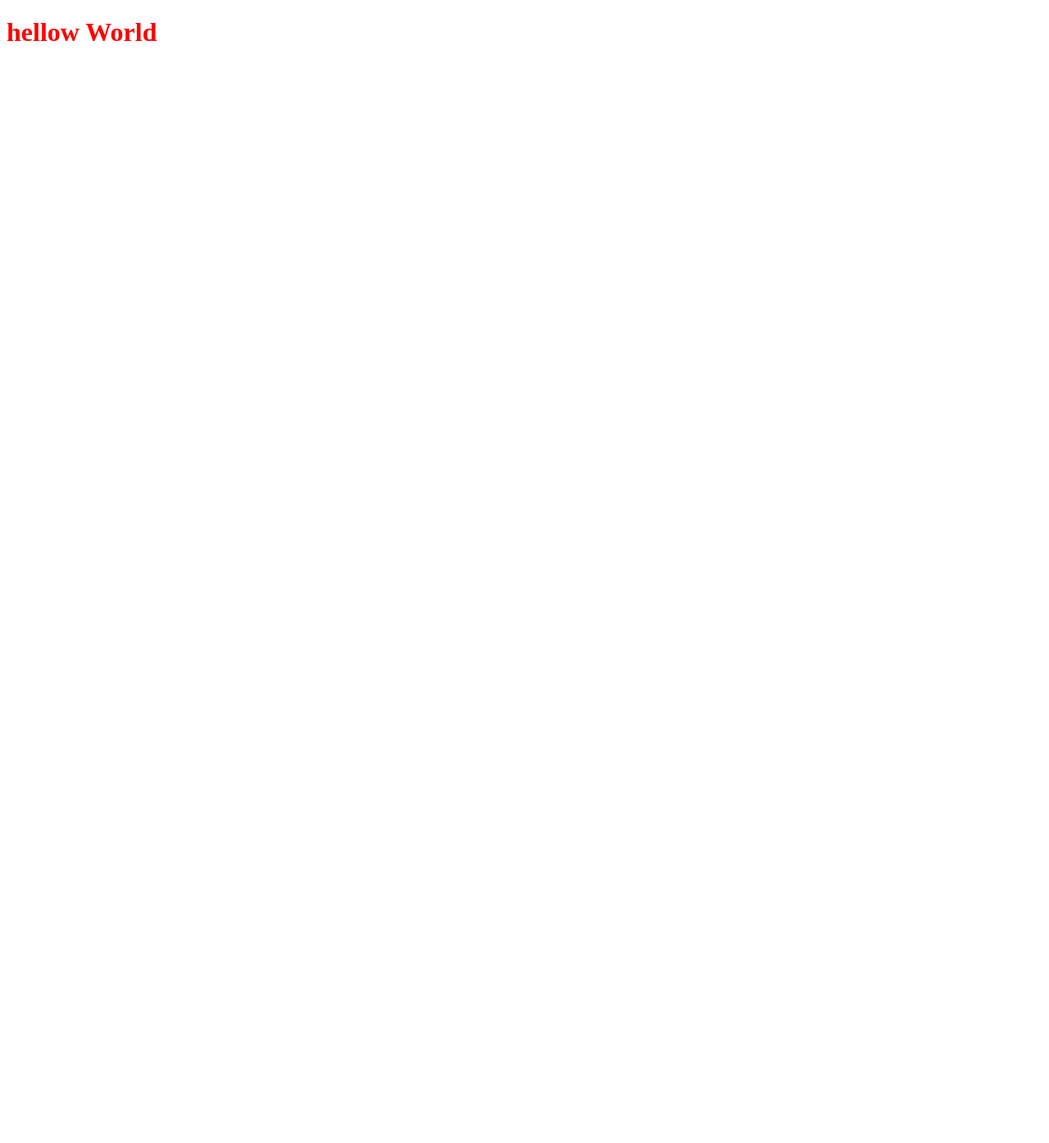
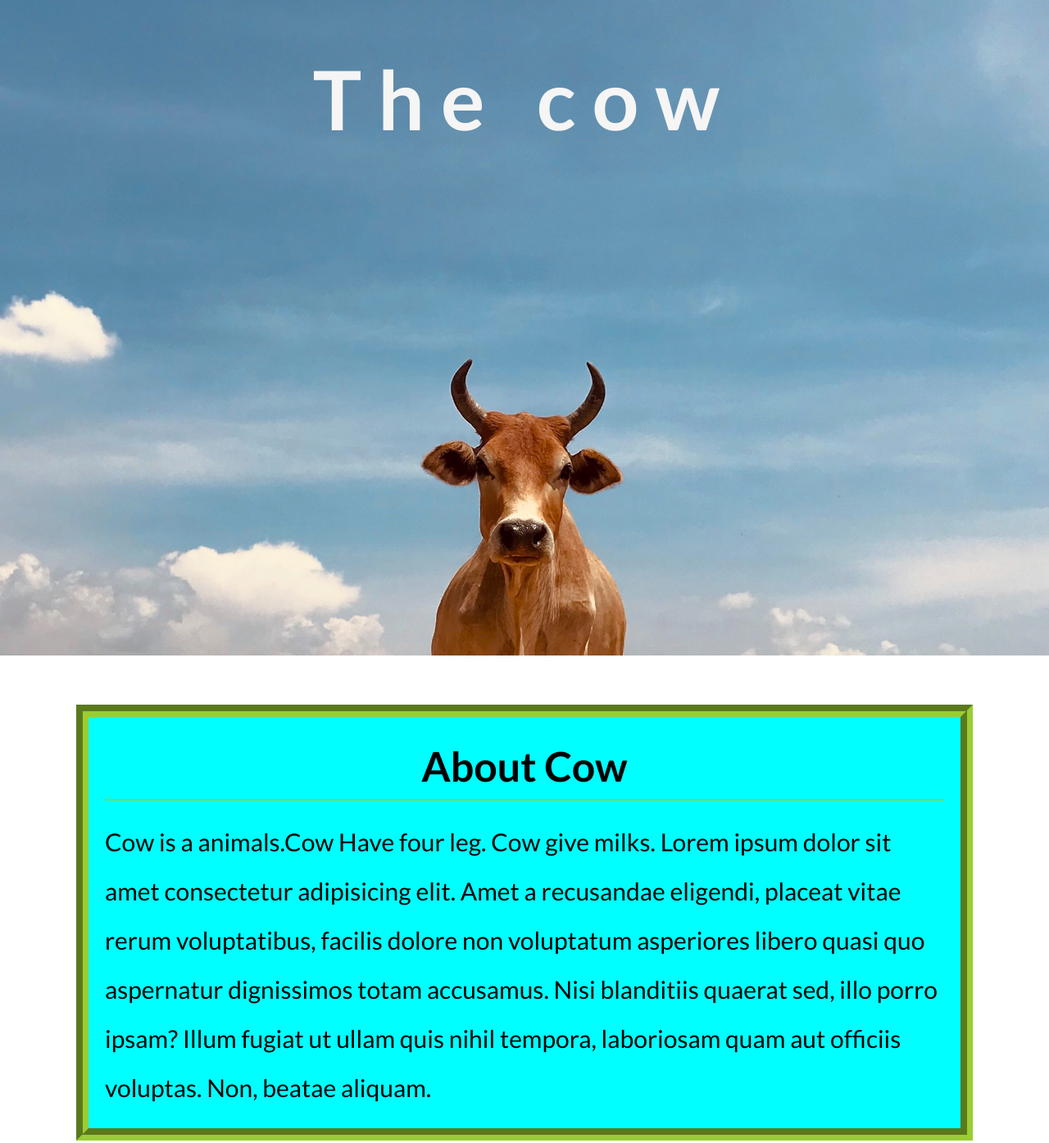
Before and after one commit to SUJANROYME/first-conceptual-session, a plain HTML site: page index.html in a window 1280 px wide. Shown: the whole page at 82% size. Before the commit the page ends 800 px from the top, so only its background shows below. Drawn offline with Linux system fonts and the light colour scheme.

Commit message:
first commit

```diff
--- a/index.html
+++ b/index.html
@@ -4,9 +4,18 @@
     <meta charset="UTF-8">
     <meta name="viewport" content="width=device-width, initial-scale=1.0">
     <title>Our conceptual session</title>
+    <!-- here is link tag -->
     <link rel="stylesheet" href="styles/style.css">
 </head>
 <body>
-    <h1>hellow World</h1>
+    <div class="hero">
+        <h1>The cow</h1>
+    </div>
+
+    <div class="article">
+        <!-- contant -->
+        <h2>About Cow</h2>
+        <p>Cow is a animals.Cow Have four leg. <span class="im">Cow give milks.</span> Lorem ipsum dolor sit amet consectetur adipisicing elit. Amet a recusandae eligendi, placeat vitae rerum voluptatibus, facilis dolore non voluptatum asperiores libero quasi quo aspernatur dignissimos totam accusamus. Nisi blanditiis quaerat sed, illo porro ipsam? Illum fugiat ut ullam quis nihil tempora, laboriosam quam aut officiis voluptas. Non, beatae aliquam.</p>
+    </div>
 </body>
 </html>
--- a/styles/style.css
+++ b/styles/style.css
@@ -1,3 +1,53 @@
-h1{
-    color: red;
+@import url('https://fonts.googleapis.com/css2?family=Lato:ital,wght@0,400;0,700;1,400;1,700&display=swap');
+
+*{
+    margin: 0;
+    padding: 0;
+    font-family: 'Lato', sans-serif;
 }
+.hero{
+    background-image: url(../images/cow.jpg);
+    background-size: cover;
+    background-position: bottom center;
+    height: 100vh;
+
+}
+
+.hero h1{
+    color: whitesmoke;
+    font-size: 100px;
+    text-align: center;
+    font-weight: 700;
+    padding-top: 60px;
+    word-spacing: 4px;
+    letter-spacing: 20px;
+}
+
+.article{
+    width: 80%;
+    margin: 60px auto;
+    border-width: 15px;
+    border-color: yellowgreen;
+    border-style: groove;
+    background-color: aqua;
+    padding: 20px;
+}
+
+.article h2{
+    text-align: center;
+    font-size: 50px;
+    border-color: yellowgreen;
+    border-style: solid;
+    border-width: 2px;
+    border-top: 0;
+    border-left: 0;
+    border-right: 0;
+    padding: 10px;
+    margin-bottom: 20px;
+
+}
+
+.article p{
+    font-size: 30px;
+    line-height: 2em;
+}
```
Also changed, not shown: images/cow.jpg (added).
